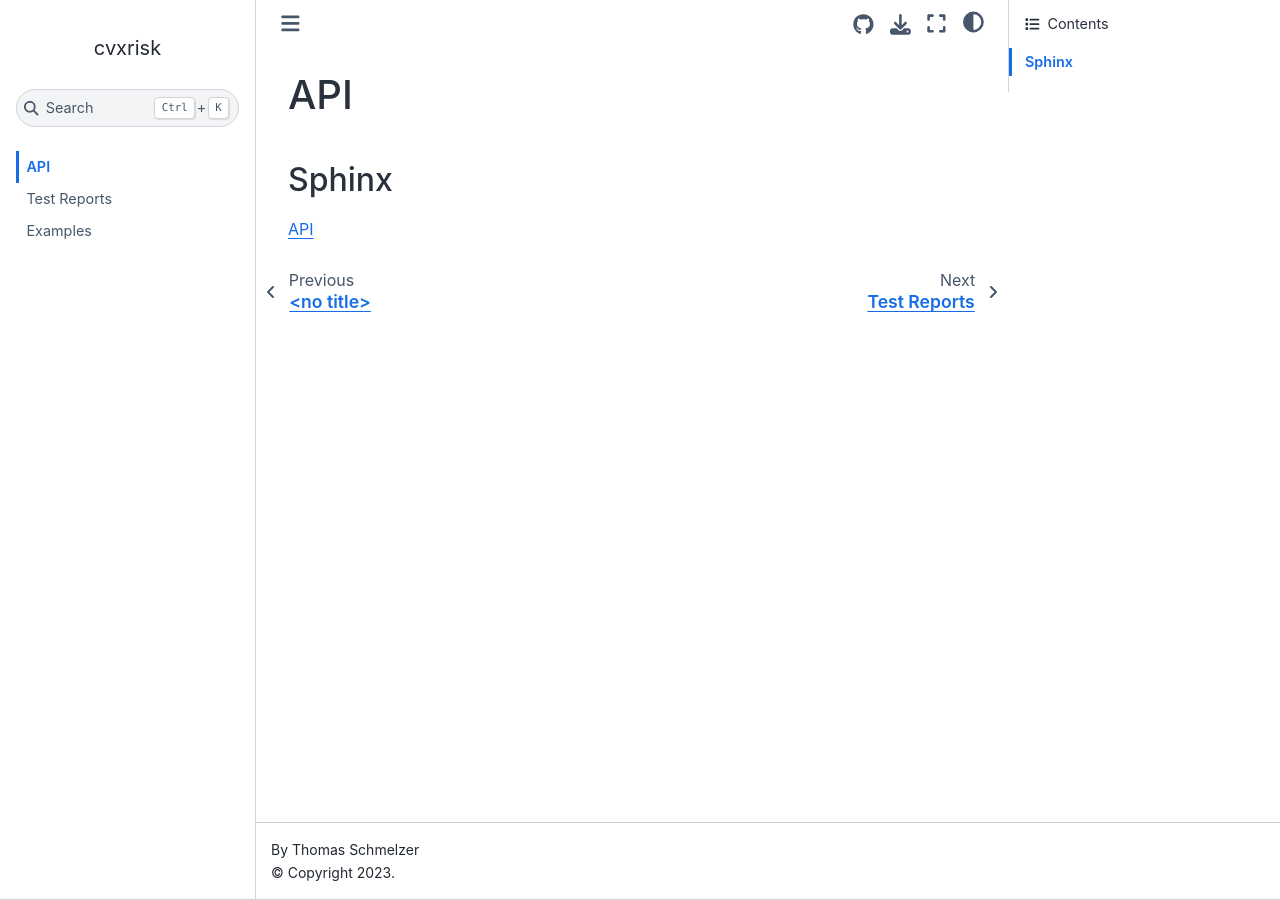
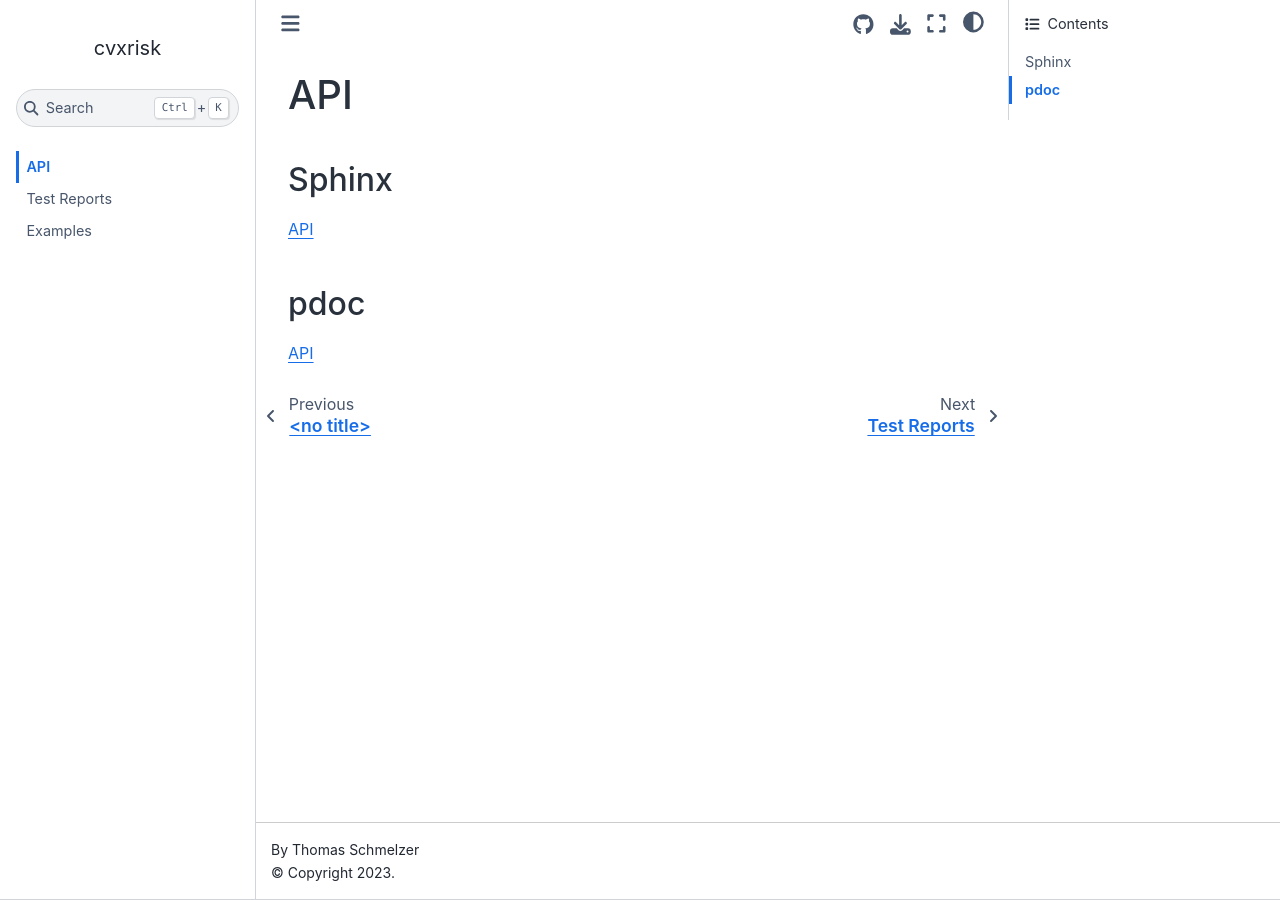
Before and after one commit to cvxgrp/cvxrisk, a Jupyter Book: the page built from book/docs/api.md, in a window 1280 px wide. Built offline with Jupyter Book 1.0.4 settings and Sphinx 7.4.7 and the Sphinx Book theme 1.1.4, drawn with Linux system fonts in a browser that asks for light colours.

Commit message:
expose pdoc documentation

```diff
--- a/book/docs/api.md
+++ b/book/docs/api.md
@@ -3,3 +3,7 @@
 ## Sphinx
 
 [API](https://www.cvxgrp.org/cvxrisk/sphinx/)
+
+## pdoc
+
+[API](https://www.cvxgrp.org/cvxrisk/pdoc/)
```
